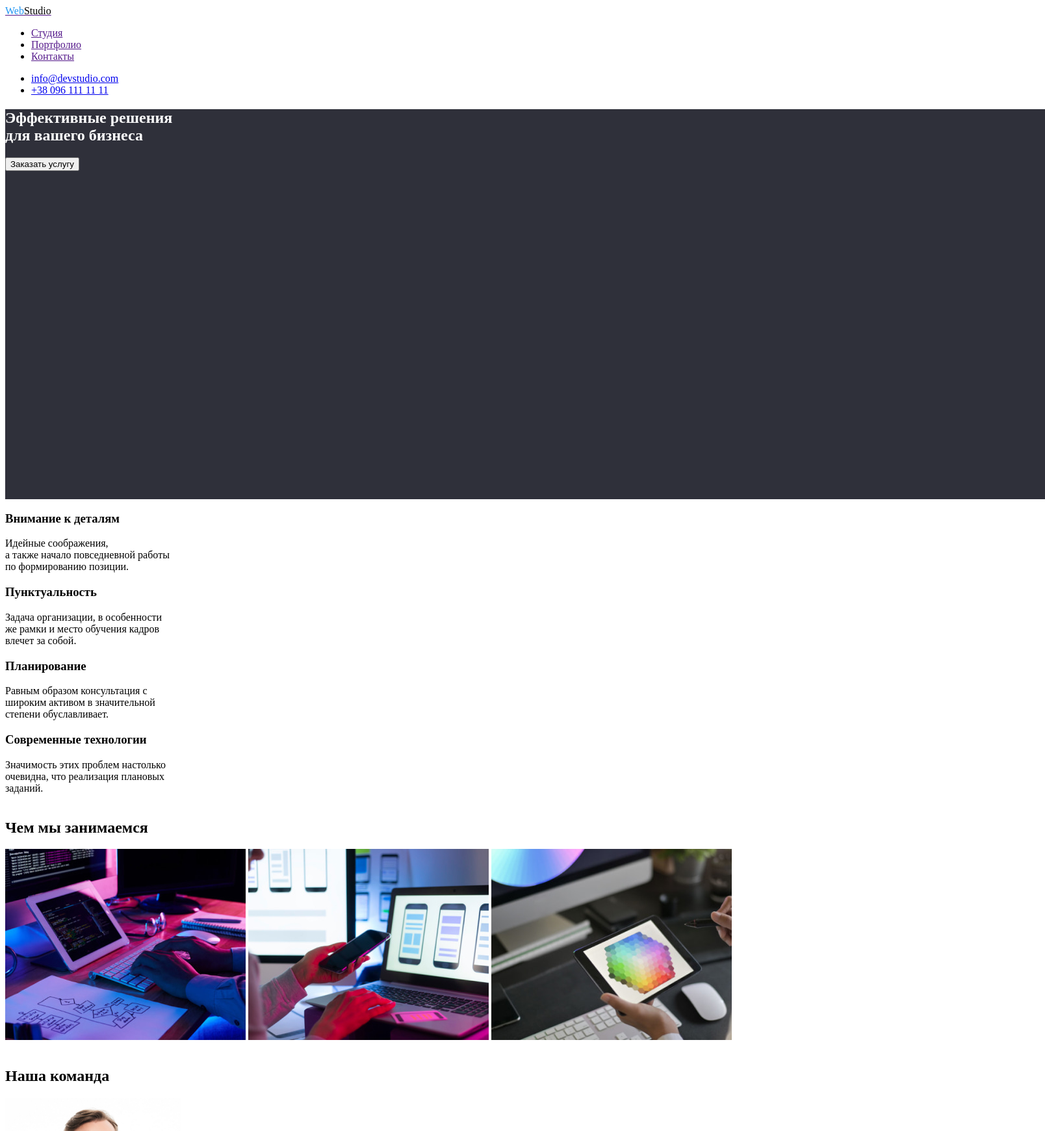
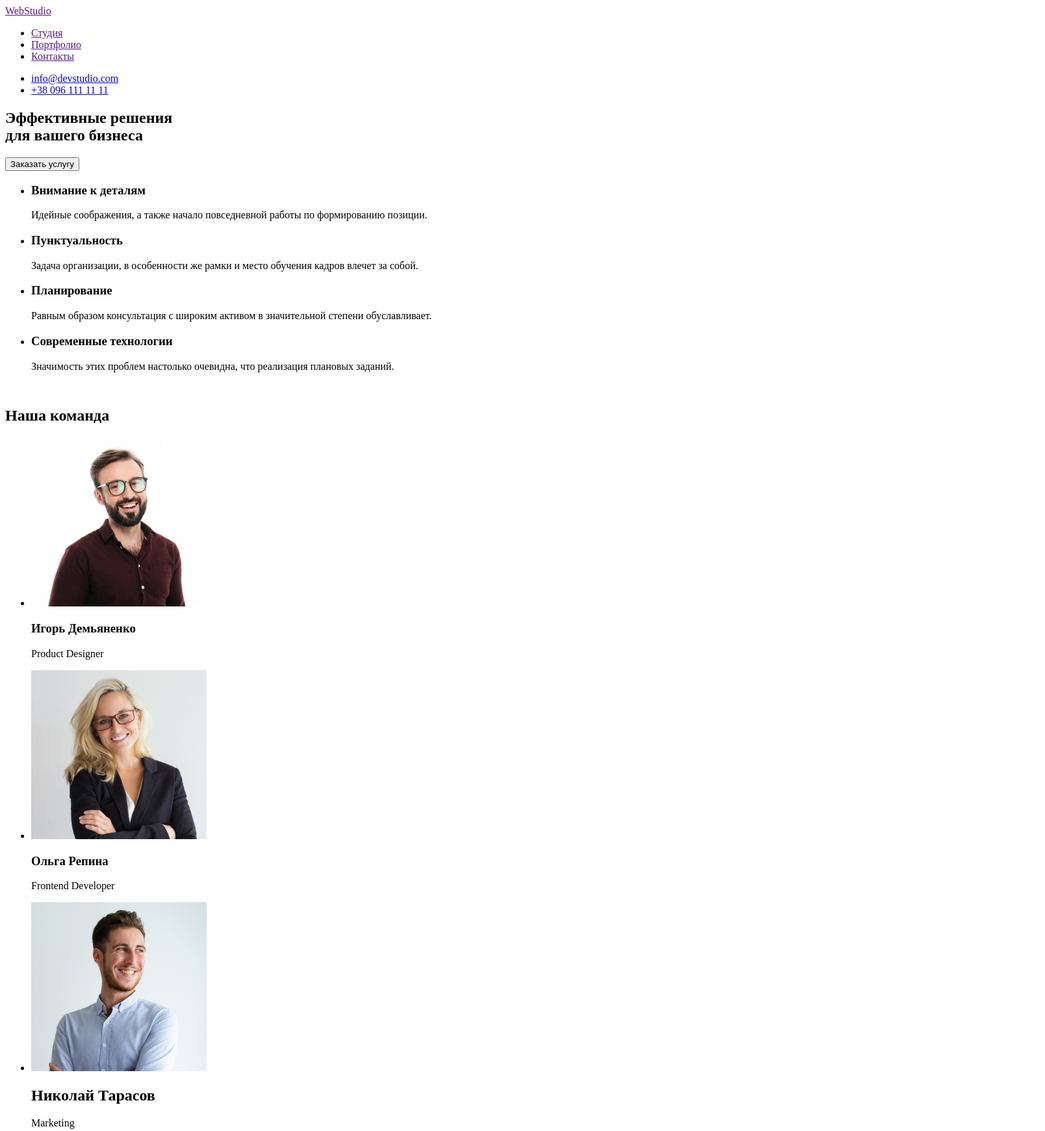
Before and after one commit to Terlog/goit-markup-hw-01, a plain HTML site: page index.html in a window 1280 px wide. Shown: the top 1740 px of the page at 65% size, 1608 px wide, since content can reach past the window. Drawn offline with Linux system fonts and the light colour scheme.

Commit message:
Корректировка кода
Добавление тегов <ul>,<p>
Удаление инлайн стилей

```diff
--- a/index.html
+++ b/index.html
@@ -12,7 +12,7 @@
 <body>
     <!--Секция начало сайта -->
     <header>
-        <a href=""><span style="color: #2196F3;">Web</span><span style="color: black;">Studio</span></a>
+        <a href=""><span>Web</span>Studio</a>
         <nav>
             <ul>
                 <li><a href="">Студия</a></li>
@@ -29,10 +29,10 @@
     <!--Секция середина сайта-->
     <main>
         <!--Секция рекламы студии и заказа работы -->
-        <section style=" background-color:#2F303A ; width: 1600px; height: 600px; ">
+        <section>
             <!--Надпись и кнопка должны находиться в центре секции-->
             <span>
-                <h1 style="color: white;">Эффективные решения <br> для вашего бизнеса</h1>
+                <h1>Эффективные решения <br> для вашего бизнеса</h1>
                 <button class="buttom">Заказать услугу</button>
             </span>
         </section>
@@ -40,72 +40,77 @@
         <section>
             <h2 hidden>Как мы работаем</h2>
             <!--Эти пункты должны распологаться горизонтально , блоками-->
-            <div>
+            <ul>
+                <li>
                     <h3>Внимание к деталям</h3>
-                <span>Идейные соображения,<br> а также начало повседневной работы <br>по формированию позиции.</span>
-            </div>
-            <div>
+                    <p>Идейные соображения, а также начало повседневной работы по формированию позиции.</p>
+                </li>
+                <li>
                     <h3>Пунктуальность</h3>
-                <span>Задача организации, в особенности <br>же рамки и место обучения кадров<br> влечет за собой.</span>
-            </div>
-            <div>
+                    <p>Задача организации, в особенности же рамки и место обучения кадров влечет за собой.</p>
+                </li>
+                <li>
                     <h3>Планирование</h3>
-                <span>Равным образом консультация с<br> широким активом в значительной<br> степени обуславливает.</span>
-            </div>
-            <div>
+                    <p>Равным образом консультация с широким активом в значительной степени обуславливает.</p>
+                </li>
+                <li>
                     <h3>Современные технологии</h3>
-                <span>Значимость этих проблем настолько <br>очевидна, что реализация плановых <br>заданий.</span>
-            </div>
+                    <p>Значимость этих проблем настолько очевидна, что реализация плановых заданий.</p>
+                </li>
+            </ul>
         </section>
         <br>
-        <!--Чем мы занимаемся-->
+        <!--Чем мы занимаемсp
+
         <section>
             <h2>Чем мы занимаемся</h2>
-            <div>
-                <img src="./img/box 1.jpg" width="370" height="294" alt="чертеж">
-                <img src="./img/box 2.jpg" width="370" height="294" alt="мобилка">
-                <img src="./img/box 3.jpg" width="370" height="294" alt="палитра радуги">
-            </div>
+            <ul>
+                <img src="./img/box1.jpg" width="370" height="294" alt="чертеж"></li>
+                <li><img src="./img/box2.jpg" width="370" height="294" alt="мобилка"></li>
+                <li><img src="./img/box3.jpg" width="370" height="294" alt="палитра радуги"></li>
+            </ul>
         </section>
         <br>
         <!--Наша команда-->
         <section>
             <h2>Наша команда</h2>
             <!--Эти пункты должны распологаться горизонтально , блоками-->
-            <div>
+            <ul>
+                <li>
                     <img src="./img/IgorDemianenko.jpg" width="270" height="260" alt="Игорь Демьяненко">
                     <h3>Игорь Демьяненко</h3>
-                <small>Product Designer</small>
-            </div>
+                    <p>Product Designer</p>
+                </li>
 
-            <div>
-                <img src="./img/OlgaRepina .jpg" width="270" height="260" alt="Ольга Репина">
+                <li>
+                    <img src="./img/OlgaRepina.jpg" width="270" height="260" alt="Ольга Репина">
                     <h3>Ольга Репина</h3>
-                <small>Frontend Developer</small>
-            </div>
+                    <p>Frontend Developer</p>
+                </li>
 
-            <div>
+                <li>
                     <img src="./img/NikolaiTarasov.jpg" width="270" height="260" alt="Николай Тарасов">
                     <h2>Николай Тарасов</h2>
-                <small>Marketing</small>
-            </div>
+                    <p>Marketing</p>
+                </li>
 
-            <div>
+                <li>
                     <img src="./img/MixailErmacov.jpg" width="270" height="260" alt="Михаил Ермаков">
                     <h3>Михаил Ермаков</h3>
-                <small>UI Designer</small>
-            </div>
+                    <p>UI Designer</p>
+                </li>
+            </ul>
         </section>
     </main>
     <!--Секция подвал сайта-->
-    <footer style=" background-color:#2F303A ; width: 1600px; height: 252px;">
+    <footer>
 
-        <a href=""><span style="color: #2196F3;">Web</span><span style="color: white;">Studio</span></a>
+        <a href=""><span>Web</span>Studio</a>
         <address>
-            <p style="color: white;">г. Киев, пр-т Леси Украинки, 26</p>
+            <p>г. Киев, пр-т Леси Украинки, 26</p>
             <ul>
-                <li><a style="color: white; opacity:0.6;" href="mailto:info@devstudio.com">info@devstudio.com</a></li>
-                <li><a style="color: white; opacity: 0.6;" href="tel:+380961111111">+38 096 111 11 11</a></li>
+                <li><a href="mailto:info@devstudio.com">info@devstudio.com</a></li>
+                <li><a href="tel:+380961111111">+38 096 111 11 11</a></li>
             </ul>
         </address>
     </footer>
```
Also changed, not shown: img/OlgaRepina.jpg (renamed from img/OlgaRepina .jpg), img/box1.jpg (renamed from img/box 1.jpg), img/box2.jpg (renamed from img/box 2.jpg), img/box3.jpg (renamed from img/box 3.jpg). Lines whose indentation alone changed are shown as unchanged.
